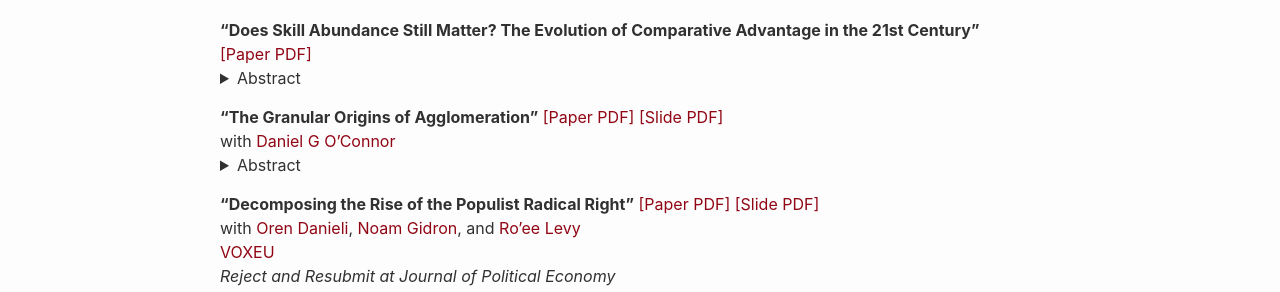
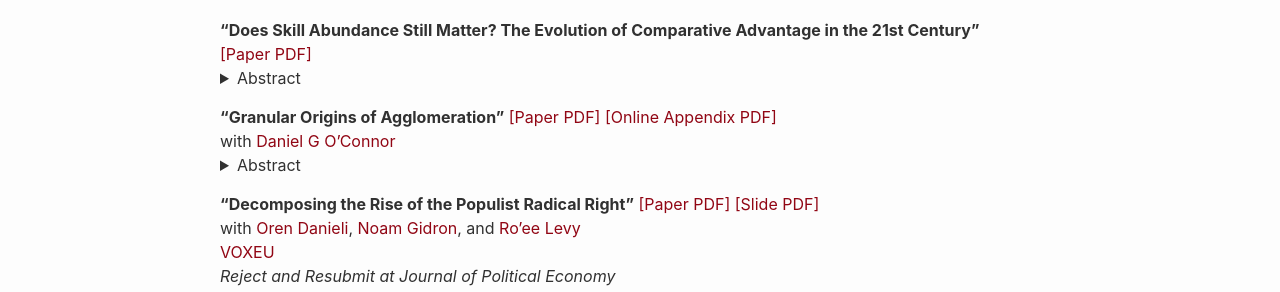
Before and after one commit to shinnkikuchi/shinnkikuchi.github.io, a Jekyll site: the page built from index.md, in a window 1280 px wide. Shown: the part 375-667 px from the top of the page. Built offline with Jekyll 4.4.1, drawn with Linux system fonts in a browser that asks for light colours; some of the changed text lies outside the part shown.

Commit message:
update granular paper

```diff
--- a/index.md
+++ b/index.md
@@ -17,11 +17,11 @@
 </details>
 
 
-**"The Granular Origins of Agglomeration"**<a href="/files/research/KIKUCHI-OCONNOR-granular-spatial.pdf" target="_blank"> [Paper PDF]</a><a href="/files/research/slide-KIKUCHI-OCONNOR-granular-spatial.pdf" target="_blank"> [Slide PDF]</a><br>
+**"Granular Origins of Agglomeration"**<a href="/files/research/KIKUCHI-OCONNOR-granular-spatial.pdf" target="_blank"> [Paper PDF]</a><a href="/files/research/KIKUCHI-OCONNOR-granular-spatial-OnlineApp.pdf" target="_blank"> [Online Appendix PDF]</a><br>
 with  <a href="https://www.danielgoconnor.com" target="_blank">Daniel G O'Connor</a><br>
 <details style="margin-bottom: 15px; margin-top: -15px">
 	<summary>Abstract</summary>
-	A few large firms dominate many local labor markets. How does that granularity affect the geography of economic activity? And what does it mean for the efficiency of firm entry? To answer these questions, we propose a new economic geography model featuring granular firms subject to idiosyncratic shocks. We show that average wages increase in the size of the local labor market due to that granularity, and provide a sufficient statistic for the contribution of our mechanism. We further prove that too few firms enter in equilibrium. Using Japanese administrative data on manufacturing, we provide evidence consistent with our mechanism and quantify it. Our mechanism implies that markets with around 2 firms per sector have an elasticity of wages to population of 0.05 and firms capture only 85\% of their contribution to production in profits. In large markets like Tokyo, the elasticity is around 0.001, and firm entry is approximately efficient. Enacting optimal place-based industrial policy would increase the number of firms in modest-sized cities by more than 30\% and actually decrease the number of firms and people in Tokyo.
+	A few large firms dominate many local labor markets. How does that granularity affect the geography of economic activity and optimal place-based policy? To answer this question, we propose a new economic geography model featuring granular firms subject to idiosyncratic shocks. We show that average wages increase with the size of the local labor market due to that granularity, and we derive the optimal subsidy on firm entry. Using Japanese administrative data on manufacturing, we estimate our model and provide evidence consistent with our mechanism. Our mechanism implies that the smallest commuting zones have an elasticity of wages to population of 0.006. In large markets like Tokyo, the elasticity is around 0.002. Enacting optimal place-based industrial and wage policy would increase the number of people in the smallest cities, but the effect on the number of firms depends on firm conduct.
 </details>
 
 **"Decomposing the Rise of the Populist Radical Right"** <a href="/files/research/DGKL-Populism.pdf" target="_blank">[Paper PDF]</a>
```
Also changed, not shown: 2 other files.
